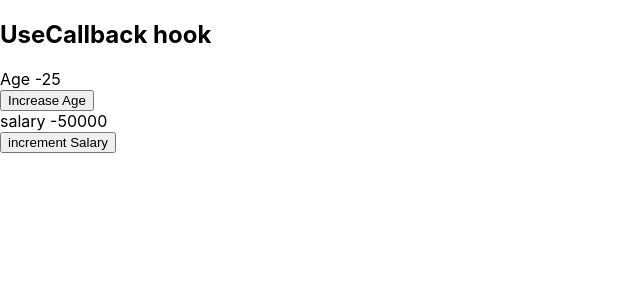
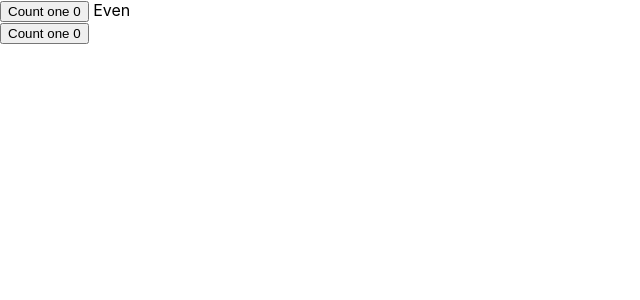
Before and after one commit to kevinoti2018/reactHooks, a React (Create React App) app: page / in a window 1280 px wide. Shown: the top 300 px of the page, without its empty margins (0-640 px from the left). Built offline with nearby package versions, Linux system fonts and the light colour scheme.

Commit message:
useMemo hook

```diff
--- a/src/App.js
+++ b/src/App.js
@@ -1,12 +1,13 @@
 import React from 'react'
-import ParentComponent from './components/ParentComponent';
+import Counter from './components/Counter';
+
 
 function App() {
   return (
     <div className="App">
 
 
-       <ParentComponent/>
+      <Counter/>
 
     </div>
   );
--- /dev/null
+++ b/src/components/Counter.jsx
@@ -0,0 +1,35 @@
+import React,{useState,useMemo} from 'react'
+
+function Counter() {
+    const [count1,setCount1]= useState(0)
+    const [count2,setCount2]= useState(0)
+
+    const increaseCount1 = ()=>{
+        setCount1(prev=> prev+1)
+    }
+    const increaseCount2 = ()=>{
+        setCount2(prev=> prev+1)
+    }
+
+    const isEven = useMemo(
+        ()=>{
+            let i =0
+            while(i<2000000000) i++
+            return count1 % 2 === 0
+        },[count1]
+    )
+  return (
+    <div>
+        <div>
+         <button onClick={increaseCount1}> Count one {count1}</button>
+         <span>{ isEven ? " Even " : " Odd "}</span>
+        </div>
+        <div>
+        <button onClick={increaseCount2}> Count one {count2}</button>
+        </div>
+
+    </div>
+  )
+}
+
+export default Counter
```
